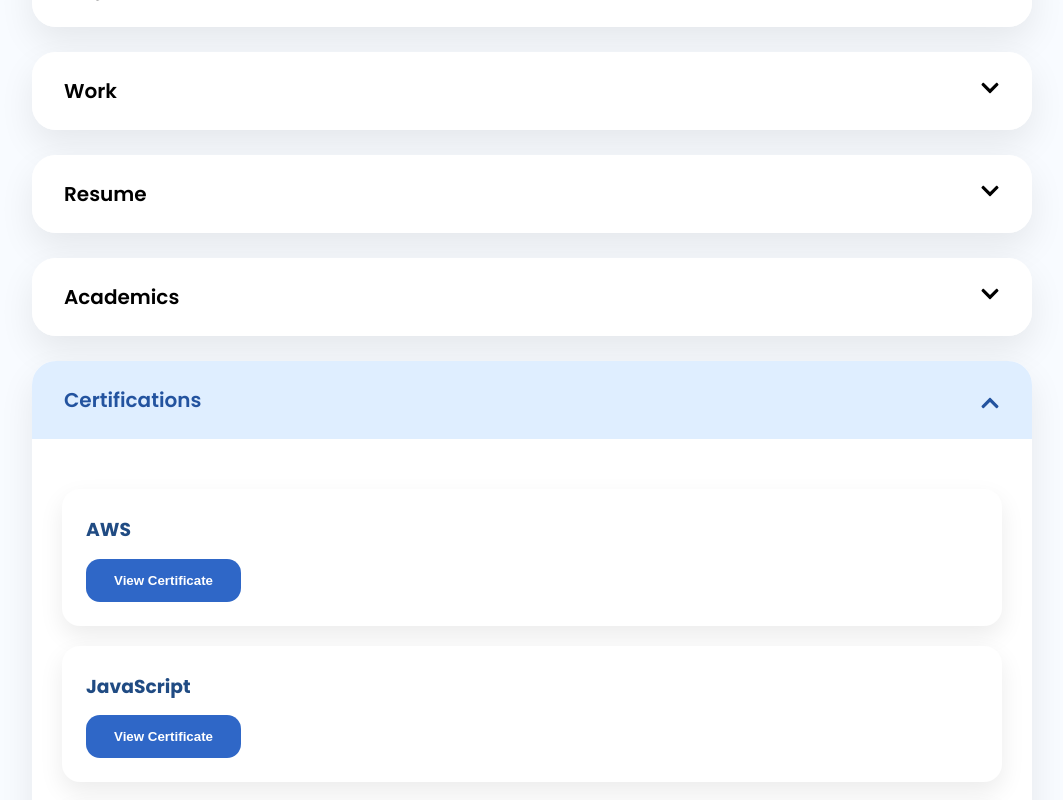
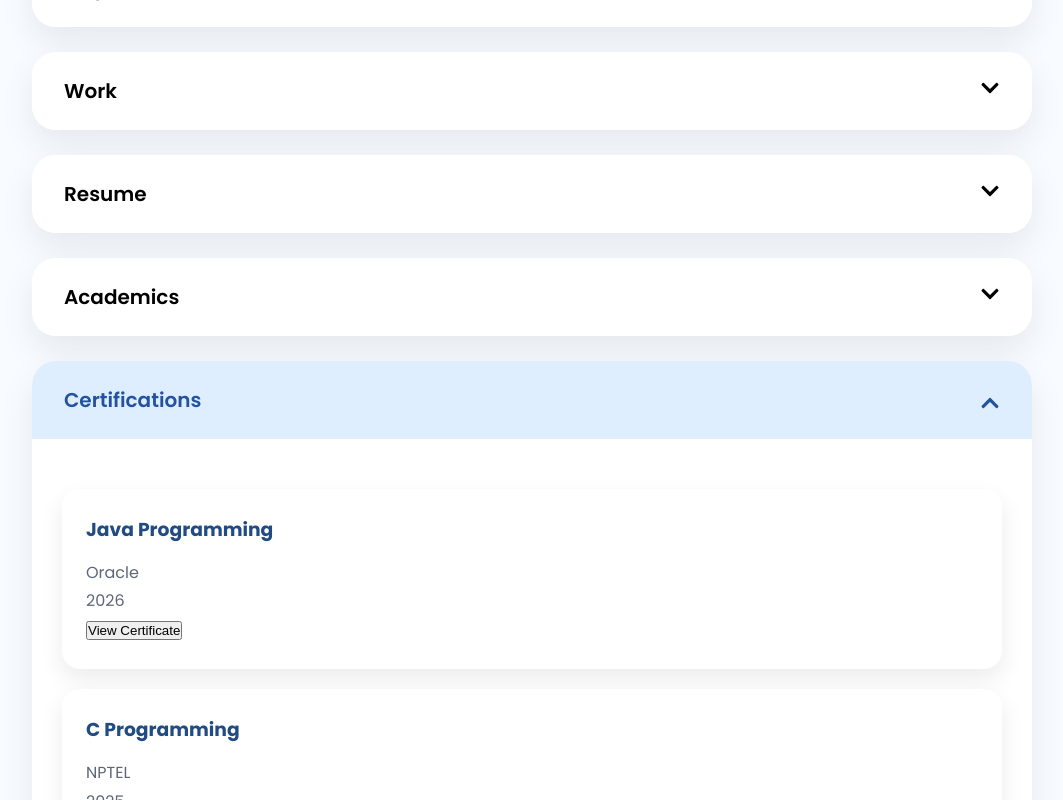
Before and after one commit to singhnandini60810-sys/Nandini-Singh-Portfolio, a React (Vite) app: page /professional in a window 1280 px wide. Both pictures are taken after a click on the button "Certifications". Shown: the part 1082-1882 px from the top of the page, without its empty margins (108-1171 px from the left). Built offline with nearby package versions, Linux system fonts and the light colour scheme.

Commit message:
added certications

```diff
--- a/src/components/professional/sections/Certifications.jsx
+++ b/src/components/professional/sections/Certifications.jsx
@@ -1,33 +1,29 @@
 import SectionCard from "../../common/SectionCard";
-import "./Sections.css";
+import certificates from "../../../data/certificates";
 
 function Certifications() {
   return (
     <SectionCard title="Certifications">
 
-      <div className="certificate-card">
-        <h3>AWS</h3>
+      {certificates.map((cert) => (
 
-        <button className="view-btn">
-          View Certificate
-        </button>
-      </div>
+        <div key={cert.id} className="certificate-card">
 
-      <div className="certificate-card">
-        <h3>JavaScript</h3>
+          <h3>{cert.title}</h3>
 
-        <button className="view-btn">
-          View Certificate
-        </button>
-      </div>
+          <p>{cert.issuer}</p>
 
-      <div className="certificate-card">
-        <h3>HTML & CSS</h3>
+          <p>{cert.year}</p>
 
-        <button className="view-btn">
-          View Certificate
-        </button>
-      </div>
+          <button
+            onClick={() => window.open(cert.file, "_blank")}
+          >
+            View Certificate
+          </button>
+
+        </div>
+
+      ))}
 
     </SectionCard>
   );
--- /dev/null
+++ b/src/data/certificates.js
@@ -0,0 +1,18 @@
+const certificates = [
+  {
+    id: 1,
+    title: "Java Programming",
+    issuer: "Oracle",
+    year: "2026",
+    file: "/pdfs/Java.pdf",
+  },
+  {
+    id: 2,
+    title: "C Programming",
+    issuer: "NPTEL",
+    year: "2025",
+    file: "/pdfs/C.pdf",
+  },
+];
+
+export default certificates;
```
Also changed, not shown: 2 other files (tests, documents, lock files or other folders).
